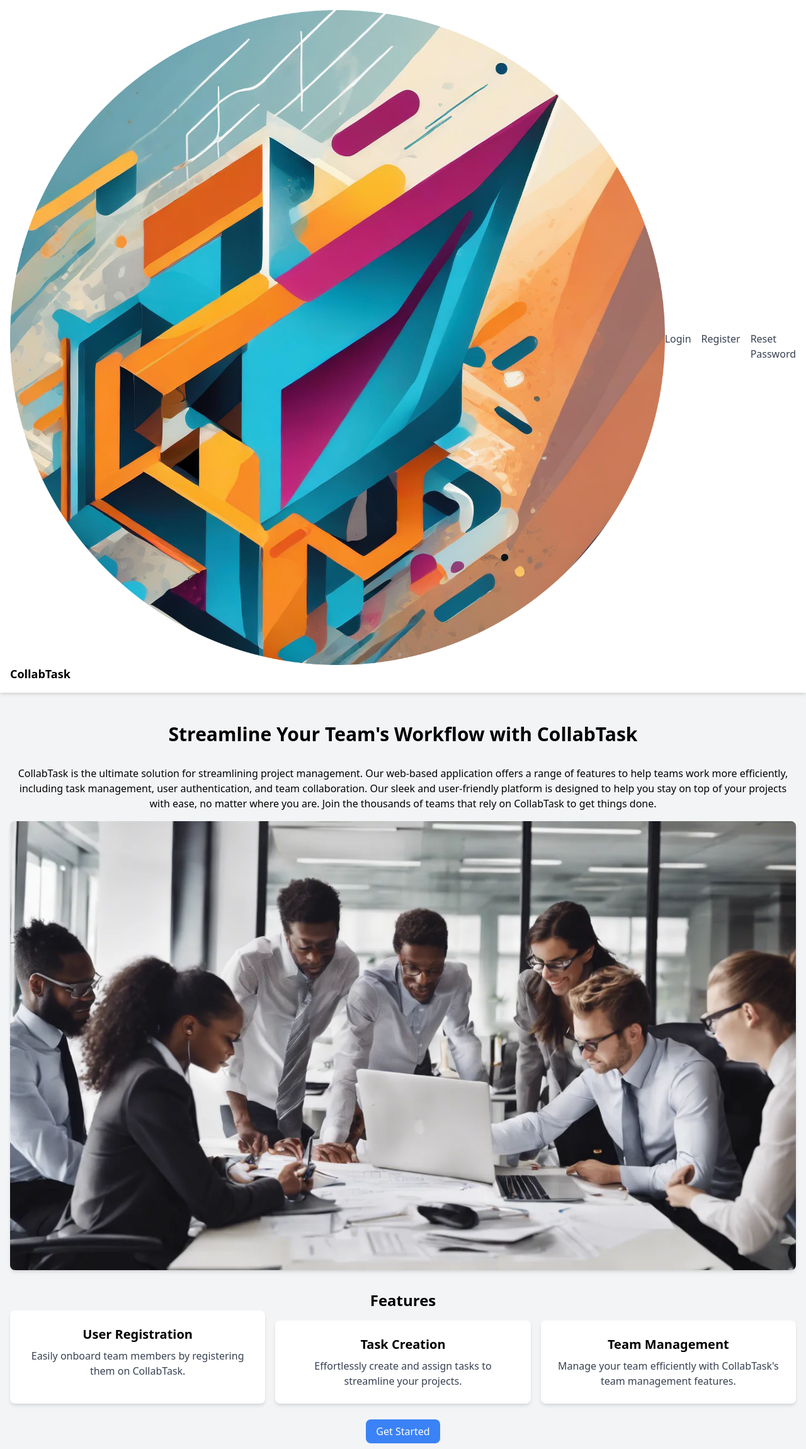
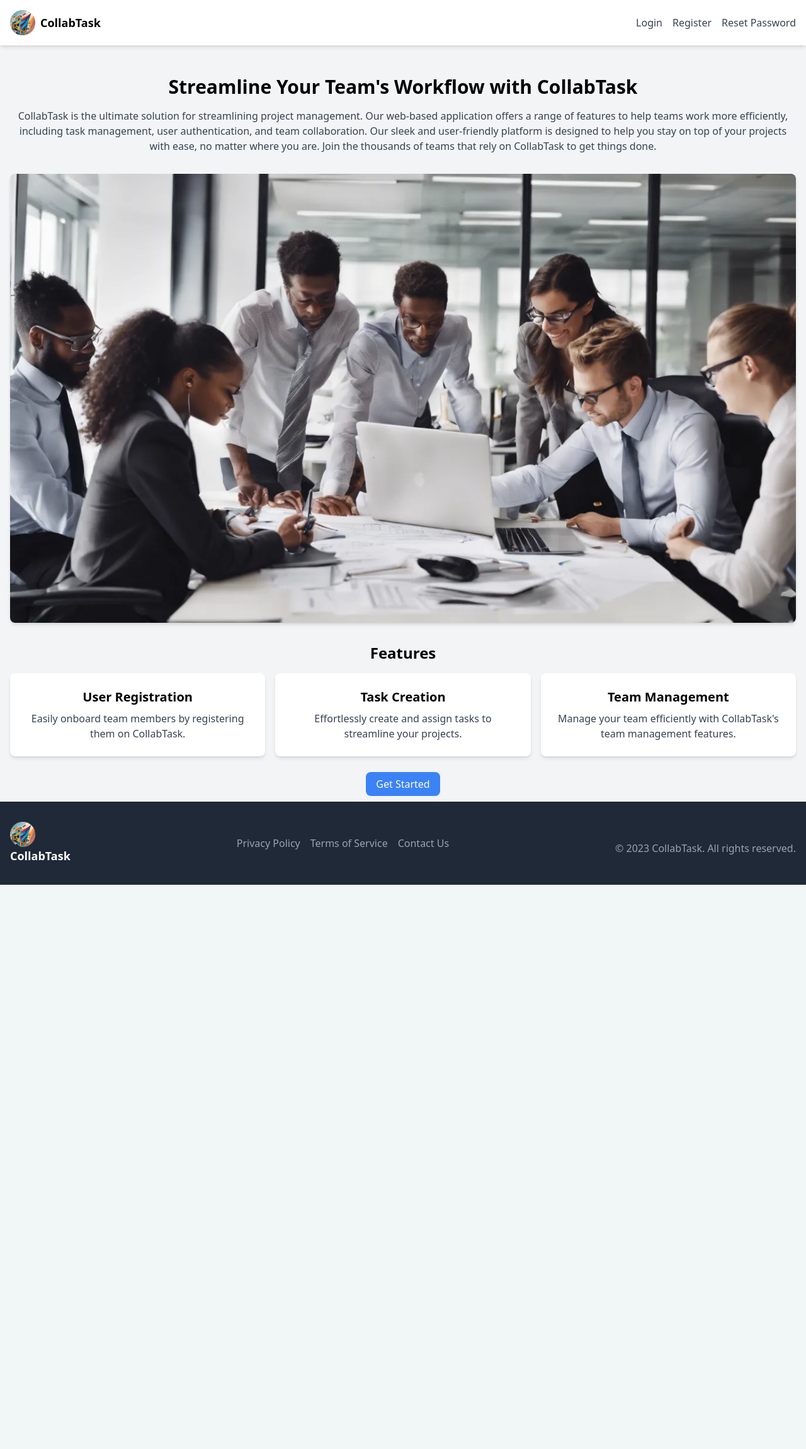
Before and after one commit to rahulkrjv/CollabTask, a Flask app: page / in a window 1280 px wide. Shown: the whole page at 63% size. After the commit the page ends 1405 px from the top, so only its background shows below. Run offline with Flask 3, Linux system fonts and the light colour scheme; some libraries are stand-ins or nearby versions.

Commit message:
Fixed index.html

```diff
--- a/templates/index.html
+++ b/templates/index.html
@@ -13,16 +13,16 @@
     <header class="bg-white shadow-md py-4">
         <div class="container mx-auto flex items-center justify-between px-4">
             <!-- CollabTask Logo -->
-            <div>
-                <img src="./static/logo.png" alt="CollabTask">
+            <a href="/" class="flex items-center">
+                <img src="./static/logo.png" alt="CollabTask" class="h-10 w-auto mr-2">
                 <h1 class="text-lg font-bold">CollabTask</h1>
-            </div>
+            </a>
             <!-- Navigation Links -->
             <nav>
                 <ul class="flex space-x-4">
-                    <li><a href="#" class="text-gray-700 hover:text-blue-500">Login</a></li>
-                    <li><a href="#" class="text-gray-700 hover:text-blue-500">Register</a></li>
-                    <li><a href="#" class="text-gray-700 hover:text-blue-500">Reset Password</a></li>
+                    <li><a href="/login" class="text-gray-700 hover:text-blue-500">Login</a></li>
+                    <li><a href="/signup" class="text-gray-700 hover:text-blue-500">Register</a></li>
+                    <li><a href="/reset_password" class="text-gray-700 hover:text-blue-500">Reset Password</a></li>
                 </ul>
             </nav>
         </div>
@@ -31,30 +31,50 @@
         <!-- Hero Section -->
         <section class="text-center">
             <h2 class="text-3xl font-bold mb-4">Streamline Your Team's Workflow with CollabTask</h2>
-            <p class="py-4 space-y-4">CollabTask is the ultimate solution for streamlining project management. Our web-based application offers a range of features to help teams work more efficiently, including task management, user authentication, and team collaboration. Our sleek and user-friendly platform is designed to help you stay on top of your projects with ease, no matter where you are. Join the thousands of teams that rely on CollabTask to get things done.</p>
+            <p class="text-gray-700 mb-8">CollabTask is the ultimate solution for streamlining project management. Our web-based application offers a range of features to help teams work more efficiently, including task management, user authentication, and team collaboration. Our sleek and user-friendly platform is designed to help you stay on top of your projects with ease, no matter where you are. Join the thousands of teams that rely on CollabTask to get things done.</p>
             <img src="./static/hero-image.webp" alt="Hero Image" class="mx-auto mb-8 rounded-lg shadow-md">
             <!-- Features -->
-            <h2 class="font-bold text-2xl space-y-4">Features</h2>
-            <ul class="grid grid-cols-1 md:grid-cols-3 gap-4 space-y-4">
+            <h2 class="font-bold text-2xl mb-4">Features</h2>
+            <ul class="grid grid-cols-1 md:grid-cols-3 gap-4">
                 <li class="bg-white rounded-lg p-6 shadow-md">
                     <h3 class="text-xl font-semibold mb-2">User Registration</h3>
                     <p class="text-gray-700">Easily onboard team members by registering them on CollabTask.</p>
                 </li>
-                <li class="bg-white rounded-lg p-6 shadow-md ">
+                <li class="bg-white rounded-lg p-6 shadow-md">
                     <h3 class="text-xl font-semibold mb-2">Task Creation</h3>
                     <p class="text-gray-700">Effortlessly create and assign tasks to streamline your projects.</p>
                 </li>
-                <li class="bg-white rounded-lg p-6 shadow-md ">
+                <li class="bg-white rounded-lg p-6 shadow-md">
                     <h3 class="text-xl font-semibold mb-2">Team Management</h3>
                     <p class="text-gray-700">Manage your team efficiently with CollabTask's team management features.</p>
                 </li>
             </ul>
             <!-- CTA Button -->
             <div class="mt-8">
-                <a href="#" class="bg-blue-500 text-white py-2 px-4 rounded-lg hover:bg-blue-600">Get Started</a>
+                <a href="/signup" class="bg-blue-500 text-white py-2 px-4 rounded-lg hover:bg-blue-600">Get Started</a>
             </div>
         </section>
     </main>
+    <footer class="bg-gray-800 text-white py-8">
+        <div class="container mx-auto px-4">
+            <div class="flex flex-wrap justify-between items-center">
+                <!-- CollabTask Logo -->
+                <div>
+                    <img src="./static/logo.png" alt="CollabTask" class="h-10 w-auto mr-2">
+                    <h1 class="text-lg font-bold">CollabTask</h1>
+                </div>
+                <!-- Navigation Links -->
+                <nav>
+                    <ul class="flex space-x-4 text-gray-400">
+                        <li><a href="#" class="hover:text-white">Privacy Policy</a></li>
+                        <li><a href="#" class="hover:text-white">Terms of Service</a></li>
+                        <li><a href="#" class="hover:text-white">Contact Us</a></li>
+                    </ul>
+                </nav>
+                <p class="text-center text-gray-400 mt-4">&copy; 2023 CollabTask. All rights reserved.</p>
+            </div>
+        </div>
+    </footer>
 </body>
 
 </html>
```
